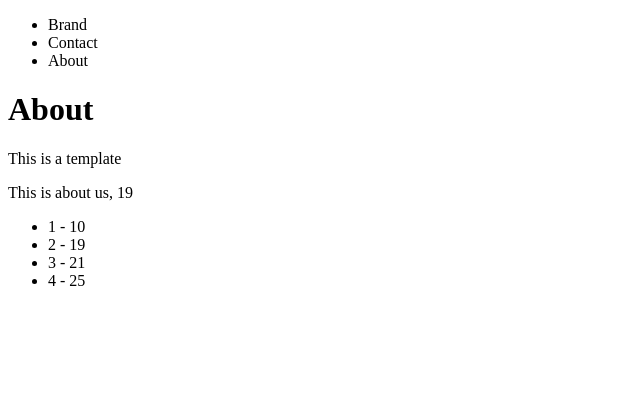
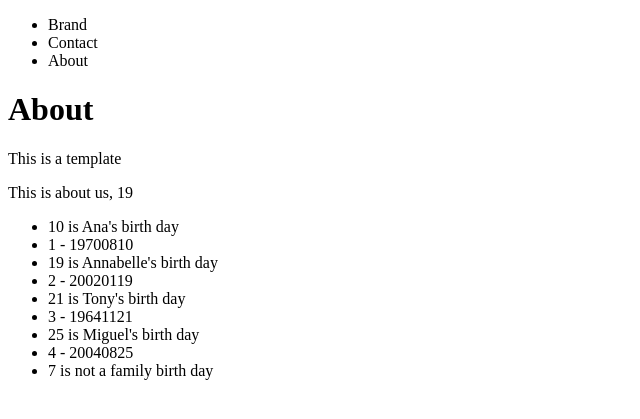
Before and after one commit to tonper19/fcc_trydjango, a Django app: page /about/ in a window 1280 px wide. Shown: the top 419 px of the page, without its empty margins (0-640 px from the left). Run offline with Django 3.2, Linux system fonts and the light colour scheme.

Commit message:
0009. Using conditions in a template

```diff
--- a/src/pages/views.py
+++ b/src/pages/views.py
@@ -27,6 +27,6 @@ def about_view(request, *args, **kwargs):
     my_context = {
         'my_text': 'This is about us',
         'my_number': 19,
-        'my_list': [10, 19, 21, 25]
+        'my_list': [10, 19, 21, 25, 7]
     }
     return render(request, "about.html", my_context)
--- a/src/templates/about.html
+++ b/src/templates/about.html
@@ -8,7 +8,22 @@
     </p>
     <ul>
         {% for item in my_list %}
-            <li>{{ forloop.counter }} - {{ item }}</li>
+            {% if item == 10 %}
+                <li>{{item}} is Ana's birth day</li>
+                <li>{{ forloop.counter }} - {{ item|add:19700800 }}</li>
+            {% elif item == 19 %}
+                <li>{{item}} is Annabelle's birth day</li>
+                <li>{{ forloop.counter }} - {{ item|add:20020100 }}</li>
+            {% elif item == 21 %}
+                <li>{{item}} is Tony's birth day</li>
+                <li>{{ forloop.counter }} - {{ item|add:19641100 }}</li>
+            {% elif item == 25 %}
+                <li>{{item}} is Miguel's birth day</li>
+                <li>{{ forloop.counter }} - {{ item|add:20040800 }}</li>
+
+            {% else %}
+                <li>{{item}} is not a family birth day</li>
+            {% endif %}
         {% endfor %}
     </ul>
 {% endblock %}
```
